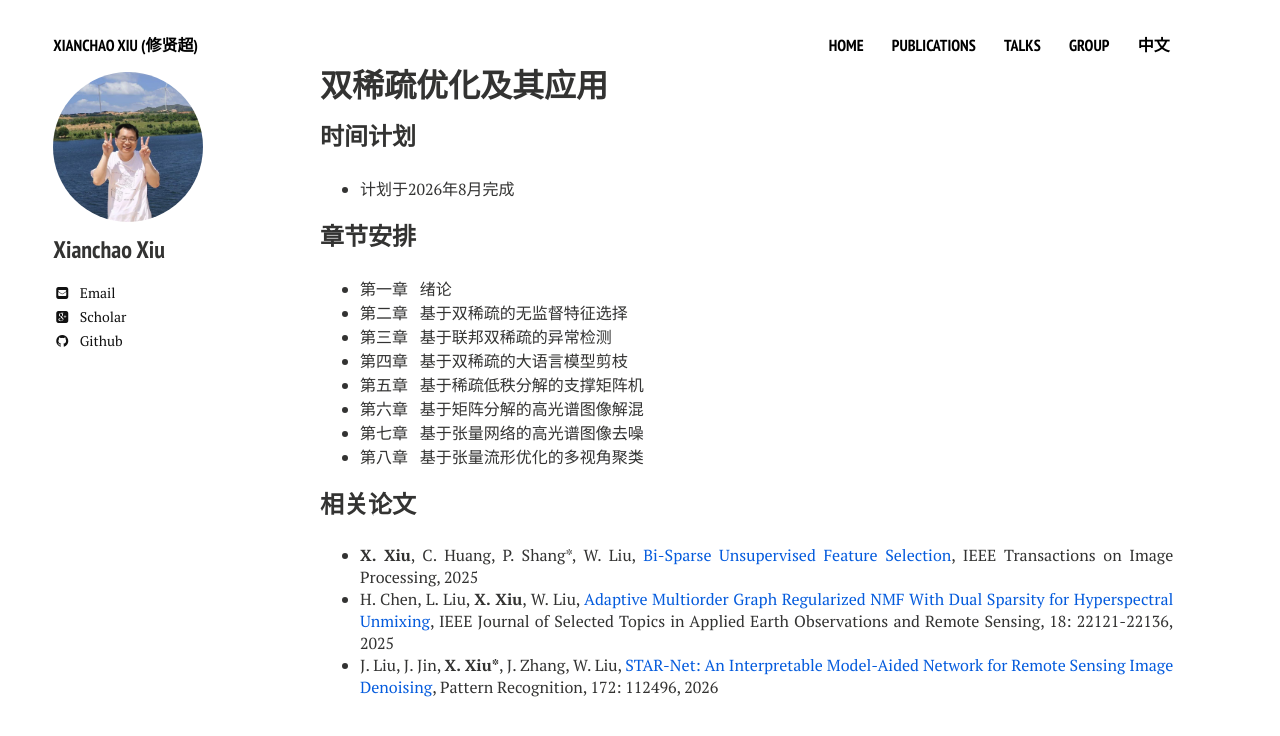
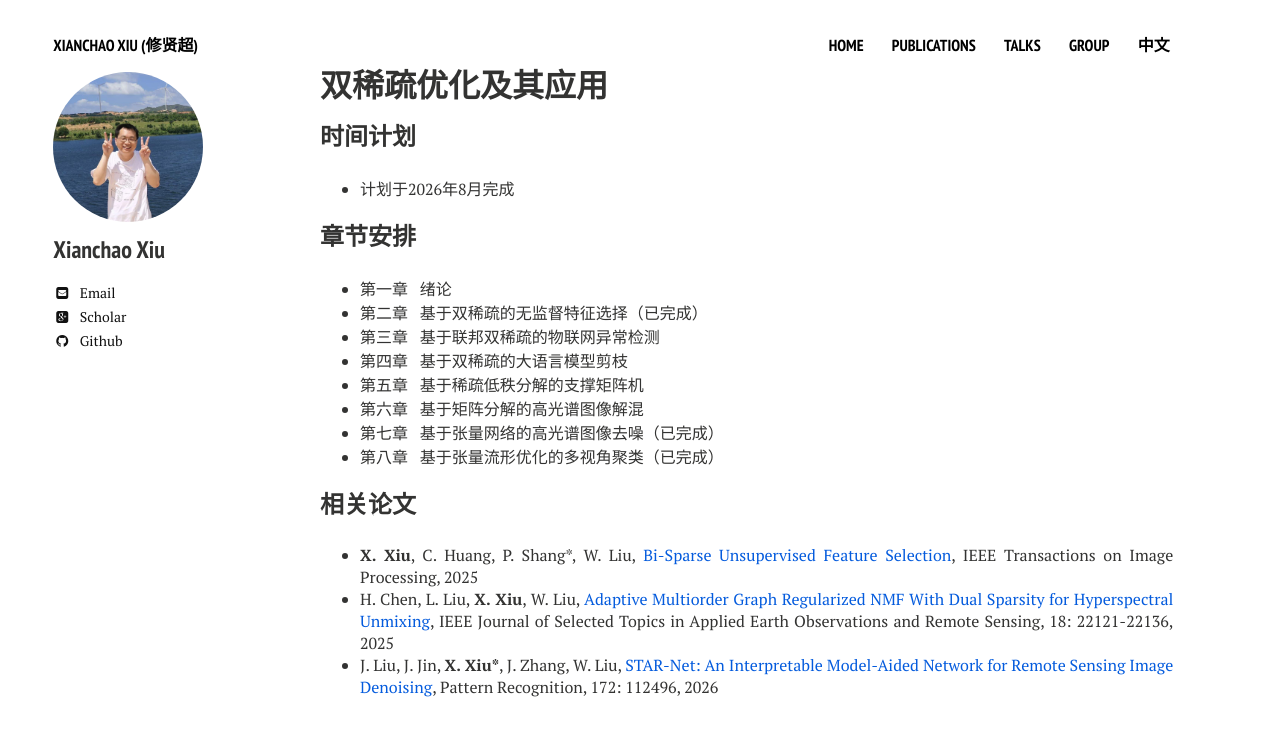
Before and after one commit to xianchaoxiu/xianchaoxiu.github.io, a Jekyll site: the page built from chinese/book/DSO/index.md, in a window 1280 px wide. Shown: the top 736 px of the page. Built offline with Jekyll 4.4.1, drawn with Linux system fonts in a browser that asks for light colours; nearby versions of some CDN libraries.

Commit message:
Update index.md

```diff
--- a/chinese/book/DSO/index.md
+++ b/chinese/book/DSO/index.md
@@ -12,13 +12,13 @@ share: false
 
 ### 章节安排
 * 第一章 &nbsp;  绪论 <br>
-* 第二章 &nbsp;  基于双稀疏的无监督特征选择 <br>
-* 第三章 &nbsp;  基于联邦双稀疏的异常检测 <br>
+* 第二章 &nbsp;  基于双稀疏的无监督特征选择（已完成） <br>
+* 第三章 &nbsp;  基于联邦双稀疏的物联网异常检测 <br>
 * 第四章 &nbsp;  基于双稀疏的大语言模型剪枝 <br>
 * 第五章 &nbsp;  基于稀疏低秩分解的支撑矩阵机 <br>
 * 第六章 &nbsp;  基于矩阵分解的高光谱图像解混 <br>
-* 第七章 &nbsp;  基于张量网络的高光谱图像去噪 <br>
-* 第八章 &nbsp;  基于张量流形优化的多视角聚类 <br>
+* 第七章 &nbsp;  基于张量网络的高光谱图像去噪（已完成） <br>
+* 第八章 &nbsp;  基于张量流形优化的多视角聚类（已完成） <br>
 
 
 ### 相关论文
```
